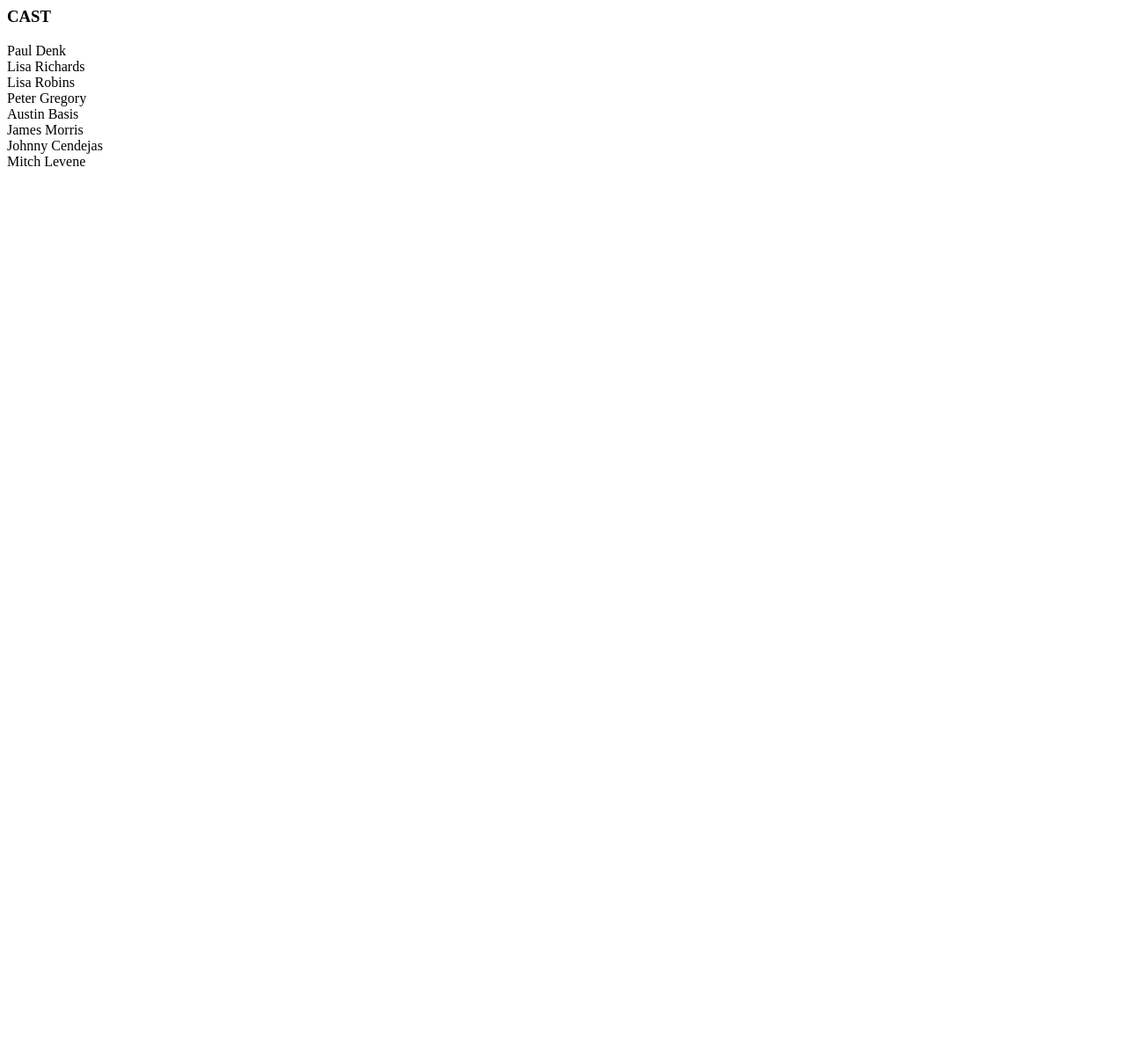
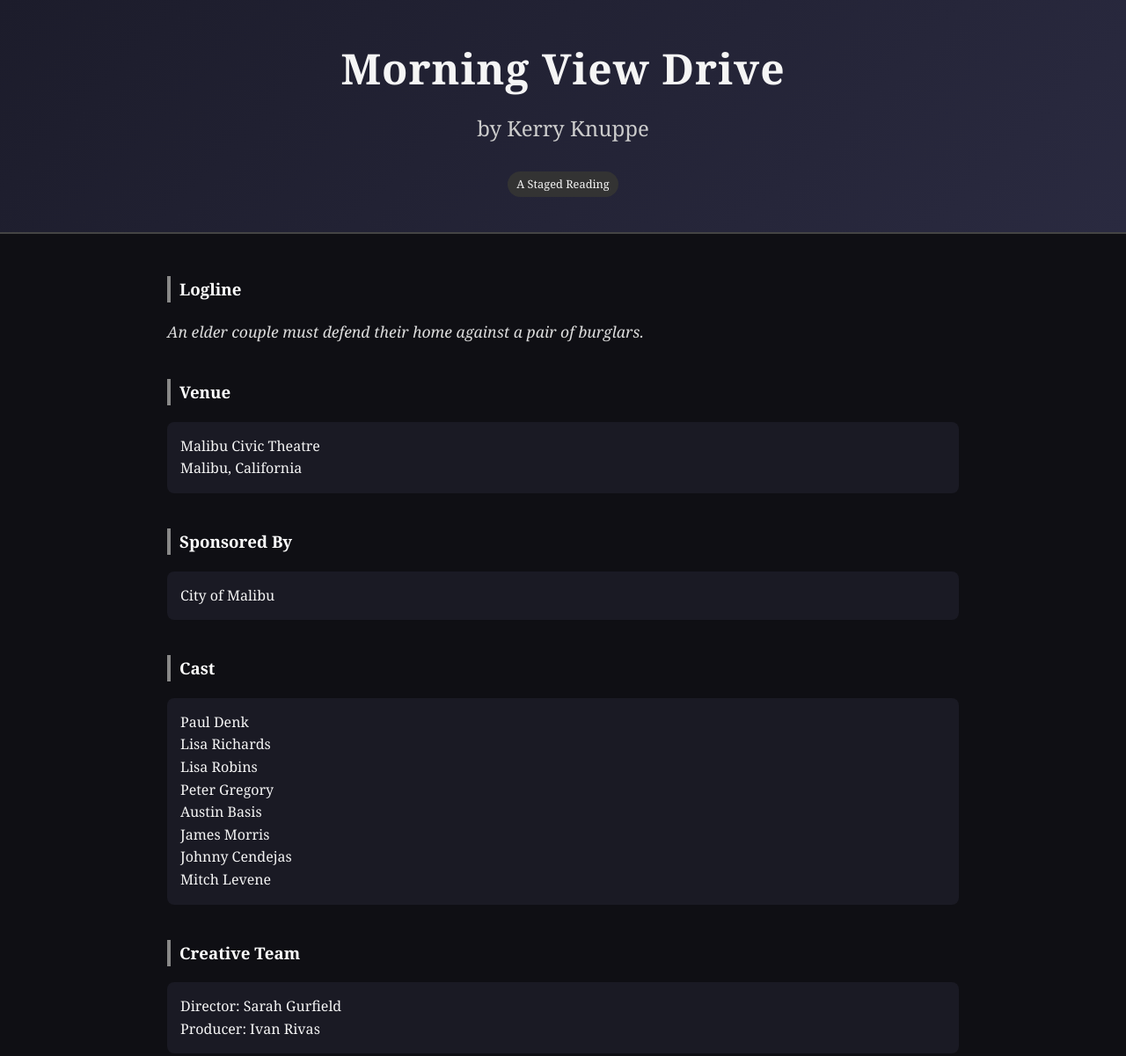
Before and after one commit to kerryknuppe/morning-view-drive, a plain HTML site: page index.html in a window 1280 px wide. Shown: the top 1201 px of the page at 88% size. Before the commit the page ends 800 px from the top, so only its background shows below. Drawn offline with Linux system fonts and the light colour scheme.

Commit message:
Add files via upload

```diff
--- a/index.html
+++ b/index.html
@@ -1,47 +1,144 @@
-<div class="section cast-page">
-  <h3>CAST</h3>
+<!DOCTYPE html>
+<html lang="en">
+<head>
+  <meta charset="UTF-8">
+  <meta name="viewport" content="width=device-width, initial-scale=1.0">
+  <title>Morning View Drive - Digital Playbill</title>
+  <style>
+    body {
+      margin: 0;
+      font-family: "Georgia", serif;
+      background: #0f0f14;
+      color: #f5f5f5;
+      line-height: 1.6;
+    }
 
-  <div class="playbill-cast">
+    header {
+      background: linear-gradient(135deg, #1c1c2b, #2a2a40);
+      padding: 40px 20px;
+      text-align: center;
+      border-bottom: 2px solid #444;
+    }
 
-    <div class="cast-row">
-      <span class="actor">Paul Denk</span>
-      <span class="role"></span>
+    header h1 {
+      margin: 0;
+      font-size: 3em;
+      letter-spacing: 1px;
+    }
+
+    header h2 {
+      margin-top: 10px;
+      font-weight: normal;
+      color: #ccc;
+    }
+
+    .container {
+      max-width: 900px;
+      margin: auto;
+      padding: 30px 20px;
+    }
+
+    .section {
+      margin-bottom: 40px;
+    }
+
+    .section h3 {
+      border-left: 4px solid #888;
+      padding-left: 10px;
+      color: #ffffff;
+    }
+
+    .card {
+      background: #1a1a24;
+      padding: 15px;
+      margin: 10px 0;
+      border-radius: 8px;
+    }
+
+    .logline {
+      font-style: italic;
+      color: #ddd;
+      font-size: 1.1em;
+    }
+
+    footer {
+      text-align: center;
+      padding: 20px;
+      border-top: 1px solid #333;
+      color: #aaa;
+      font-size: 0.9em;
+    }
+
+    .tag {
+      display: inline-block;
+      background: #333;
+      padding: 4px 10px;
+      border-radius: 20px;
+      font-size: 0.8em;
+      margin-top: 10px;
+    }
+  </style>
+</head>
+
+<body>
+
+<header>
+  <h1>Morning View Drive</h1>
+  <h2>by Kerry Knuppe</h2>
+  <div class="tag">A Staged Reading</div>
+</header>
+
+<div class="container">
+
+  <div class="section">
+    <h3>Logline</h3>
+    <p class="logline">
+      An elder couple must defend their home against a pair of burglars.
+    </p>
+  </div>
+
+  <div class="section">
+    <h3>Venue</h3>
+    <div class="card">
+      Malibu Civic Theatre<br>
+      Malibu, California
     </div>
+  </div>
 
-    <div class="cast-row">
-      <span class="actor">Lisa Richards</span>
-      <span class="role"></span>
+  <div class="section">
+    <h3>Sponsored By</h3>
+    <div class="card">
+      City of Malibu
     </div>
+  </div>
 
-    <div class="cast-row">
-      <span class="actor">Lisa Robins</span>
-      <span class="role"></span>
+  <div class="section">
+    <h3>Cast</h3>
+    <div class="card">
+      Paul Denk<br>
+      Lisa Richards<br>
+      Lisa Robins<br>
+      Peter Gregory<br>
+      Austin Basis<br>
+      James Morris<br>
+      Johnny Cendejas<br>
+      Mitch Levene
     </div>
+  </div>
 
-    <div class="cast-row">
-      <span class="actor">Peter Gregory</span>
-      <span class="role"></span>
+  <div class="section">
+    <h3>Creative Team</h3>
+    <div class="card">
+      Director: Sarah Gurfield<br>
+      Producer: Ivan Rivas
     </div>
+  </div>
 
-    <div class="cast-row">
-      <span class="actor">Austin Basis</span>
-      <span class="role"></span>
-    </div>
+</div>
 
-    <div class="cast-row">
-      <span class="actor">James Morris</span>
-      <span class="role"></span>
-    </div>
+<footer>
+  Digital Playbill • Morning View Drive • Staged Reading
+</footer>
 
-    <div class="cast-row">
-      <span class="actor">Johnny Cendejas</span>
-      <span class="role"></span>
-    </div>
-
-    <div class="cast-row">
-      <span class="actor">Mitch Levene</span>
-      <span class="role"></span>
-    </div>
-
-  </div>
-</div>
+</body>
+</html>
```
